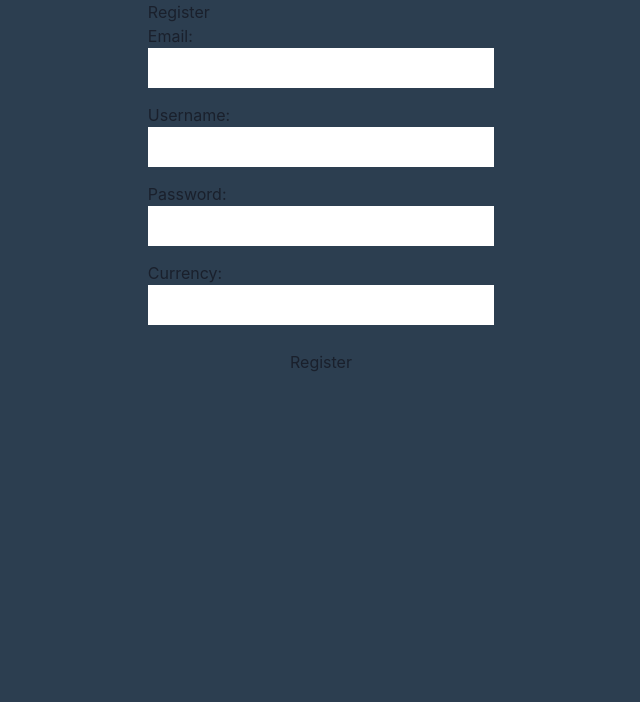
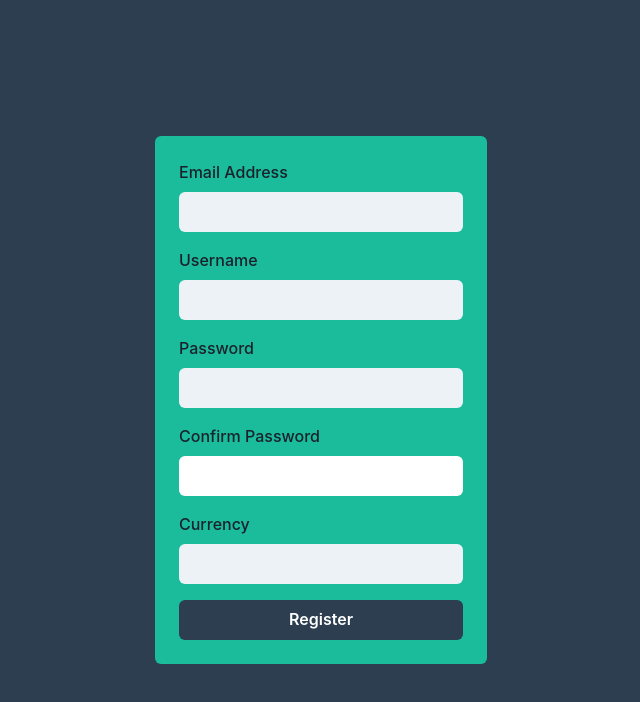
Before and after one commit to Krystiaaan/Cash_Track, a React (Vite) app in the folder frontend/: page /register in a window 1280 px wide. Shown: the top 702 px of the page, without its empty margins (319-959 px from the left). Built offline with nearby package versions, Linux system fonts and the light colour scheme.

Commit message:
First registerform with formik and yup. Need a lot of changes

```diff
--- a/frontend/src/Auth/AuthProvider.tsx
+++ b/frontend/src/Auth/AuthProvider.tsx
@@ -1,6 +1,5 @@
 import React, { createContext, useState, useEffect, useContext} from 'react';
-import api from "../services/axiosConfig";
-
+import axios from 'axios';
 import { useNavigate } from 'react-router-dom';
 
 
@@ -40,7 +39,7 @@ export const AuthProvider: React.FC<{children: React.ReactNode}> = ({ children})
     const register = async (userData: RegisterUserDTO) => {
         try{
             setError(null);
-            const response = await api.post('/auth/register', userData);
+            const response = await axios.post('/auth/register', userData);
             const newUser = response.data;
             setUser(newUser);
             localStorage.setItem('user', JSON.stringify(newUser));
@@ -53,7 +52,7 @@ export const AuthProvider: React.FC<{children: React.ReactNode}> = ({ children})
     const login = async(email:string, password: string)=>{
         try {
             setError(null);
-            const response = await api.post('/auth/login', {email, password});
+            const response = await axios.post('/auth/login', {email, password});
             const {accessToken, user} = response.data;
 
             localStorage.setItem('token', accessToken);
--- a/frontend/src/pages/registerPage/RegisterPage.tsx
+++ b/frontend/src/pages/registerPage/RegisterPage.tsx
@@ -1,7 +1,9 @@
 import {RegisterCard} from "./components/RegisterCard"
-
+import { BaseLayout } from "../../layout/baseLayout"
 export const RegisterPage = () =>{
     return(
+        <BaseLayout>
         <RegisterCard/>
+        </BaseLayout>
     )
 }
--- a/frontend/src/pages/registerPage/components/RegisterCard.tsx
+++ b/frontend/src/pages/registerPage/components/RegisterCard.tsx
@@ -1,107 +1,104 @@
-import React from 'react';
-import { useAuth } from '../../../Auth/AuthProvider';
-import { useNavigate } from 'react-router-dom';
-import { Formik, Field, Form, ErrorMessage } from 'formik';
-import * as Yup from 'yup'; // Yup for validation
+import { Formik, Field } from "formik"
+import * as yup from "yup";
+import { Box, Button, Flex, FormControl, FormLabel, FormErrorMessage, Input, VStack} from "@chakra-ui/react";
+export const RegisterCard = () => {
+  const basicSchema = yup.object().shape({
+    email: yup.string().email("Please enter a valid email").required("Required"),
+    username: yup.string().min(3, 'must be at least 3 characters long').required("Required"),
+    password: yup.string().min(6, 'must be at least 6 characters long').required("Required"),
+    confirmPassword: yup.string().oneOf([yup.ref("password")], "Paswords must match").required("Required"),
+    currency: yup.string().min(3, "Currency must be a 3-letter code").required("Required"),
+  });
+  return(
+    <Flex align={"center"} justify={"center"} h={"100vh"}>
+      <Box bg="cash.green" p={6} rounded={"md"} w={"128"}>
+        <Formik
+        initialValues={{
+          email: "",
+          username: "",
+          password: "",
+          confirmPassword: "",
+          currency: "",
+        }}
+        validationSchema={basicSchema}
+        onSubmit={(values)=>{
+          alert(JSON.stringify(values, null, 2));
+        }}
+        >
+          {({handleSubmit, errors, touched}) =>(
+            <form onSubmit={handleSubmit}>
+              <VStack spacing={4} align={"flex-start"}>
+                <FormControl>
+                  <FormLabel htmlFor="email">Email Address</FormLabel>
+                  <Field
+                  as={Input}
+                  id="email"
+                  name="email"
+                  type="email"
+                  variant="filled"/>
+                </FormControl>
+                <FormControl>
+                  <FormLabel htmlFor="username">Username</FormLabel>
+                  <Field
+                  as={Input}
+                  id="username"
+                  name="username"
+                  type="username"
+                  variant="filled"/>
+                </FormControl>
+                <FormControl isInvalid={!!errors.password && touched.password}>
+                  <FormLabel htmlFor="password">Password</FormLabel>
+                  <Field
+                  as={Input}
+                  id="password"
+                  name="password"
+                  type="password"
+                  variant="filled"
+                  validate={(value:string)=>{
+                    let error;
 
-export const RegisterCard: React.FC = () => {
-  const { register, error } = useAuth(); // Use register function and error from AuthProvider
-  const navigate = useNavigate(); // For redirection after successful registration
+                    if(value.length < 6){
+                      error = "Password must contain at least 6 characters";
+                    }
+                    return error;
+                  }}
+                  />
+                  <FormErrorMessage>{errors.password}</FormErrorMessage>
+                </FormControl>
+                <FormControl isInvalid={!!errors.password && touched.password}>
+                  <FormLabel htmlFor="confirmPassword">Confirm Password</FormLabel>
+                  <Field
+                  as={Input}
+                  id="confirmPassword"
+                  name="confirmPassword"
+                  type="confirmPassword"
+                  variant="confirmPassword"
+                  validate={(value:string)=>{
+                    let error;
 
-  // Validation schema using Yup
-  const validationSchema = Yup.object({
-    email: Yup.string()
-      .email('Invalid email address')
-      .required('Email is required'),
-    username: Yup.string()
-      .min(3, 'Username must be at least 3 characters')
-      .required('Username is required'),
-    password: Yup.string()
-      .min(6, 'Password must be at least 6 characters')
-      .required('Password is required'),
-    currency: Yup.string().required('Currency is required'), // Add currency validation
-  });
-
-  // Initial form values for Formik
-  const initialValues = {
-    email: '',
-    username: '',
-    password: '',
-    currency: '', // Currency field
-  };
-
-  // Handle form submission
-  const handleSubmit = async (values: typeof initialValues) => {
-    try {
-      await register(values); // Call register from AuthProvider
-      navigate('/mainpage'); // Redirect to dashboard after successful registration
-    } catch (err) {
-      console.error('Registration failed:', err);
-    }
-  };
-
-  return (
-    <div style={{ maxWidth: '400px', margin: '0 auto' }}>
-      <h1>Register</h1>
-      {error && <p style={{ color: 'red' }}>{error}</p>} {/* Display error if exists */}
-
-      <Formik
-        initialValues={initialValues}
-        validationSchema={validationSchema} // Apply Yup validation schema
-        onSubmit={handleSubmit} // Call handleSubmit on form submission
-      >
-        {({ isSubmitting }) => (
-          <Form>
-            <div style={{ marginBottom: '15px' }}>
-              <label>Email:</label>
-              <Field
-                type="email"
-                name="email"
-                style={{ width: '100%', padding: '8px' }}
-              />
-              <ErrorMessage name="email" component="div"  />
-            </div>
-
-            <div style={{ marginBottom: '15px' }}>
-              <label>Username:</label>
-              <Field
-                type="text"
-                name="username"
-                style={{ width: '100%', padding: '8px' }}
-              />
-              <ErrorMessage name="username" component="div"  />
-            </div>
-
-            <div style={{ marginBottom: '15px' }}>
-              <label>Password:</label>
-              <Field
-                type="password"
-                name="password"
-                style={{ width: '100%', padding: '8px' }}
-              />
-              <ErrorMessage name="password" component="div"  />
-            </div>
-
-            <div style={{ marginBottom: '15px' }}>
-              <label>Currency:</label>
-              <Field
-                type="text"
-                name="currency"
-                style={{ width: '100%', padding: '8px' }}
-              />
-              <ErrorMessage name="currency" component="div"  />
-            </div>
-
-            <button
-              type="submit"
-              style={{ padding: '10px 15px', width: '100%' }}
-              disabled={isSubmitting}
-            >
-              {isSubmitting ? 'Registering...' : 'Register'}
-            </button>
-          </Form>
-        )}
-      </Formik>
-    </div>
-  );
-};
+                    if(value.length < 6){
+                      error = "Password must contain at least 6 characters";
+                    }
+                    return error;
+                  }}
+                  />
+                  <FormErrorMessage>{errors.password}</FormErrorMessage>
+                </FormControl>
+                <FormControl>
+                  <FormLabel htmlFor="currency">Currency</FormLabel>
+                  <Field
+                  as={Input}
+                  id="currency"
+                  name="currency"
+                  type="currency"
+                  variant="filled"/>
+                </FormControl>
+                <Button type="submit" color={"white"} bg="cash.bg" width={"full"}>Register</Button>
+              </VStack>
+            </form>
+          )}
+        </Formik>
+      </Box>
+    </Flex>
+  )
+}
--- a/frontend/src/services/axiosConfig.ts
+++ /dev/null
@@ -1,19 +0,0 @@
-import axios from 'axios';
-
-const api = axios.create({
-    baseURL: 'http://localhost:3000',
-});
-
-api.interceptors.request.use(
-    (config)=>{
-        const token = localStorage.getItem('token');
-        if(token){
-            config.headers.Authorization = `Bearer ${token}`;
-        }
-        return config;
-    },
-    (error) =>{
-        return Promise.reject(error);
-    }
-);
-export default api;
```
Also changed, not shown: 1 other file (tests, documents, lock files or other folders).
